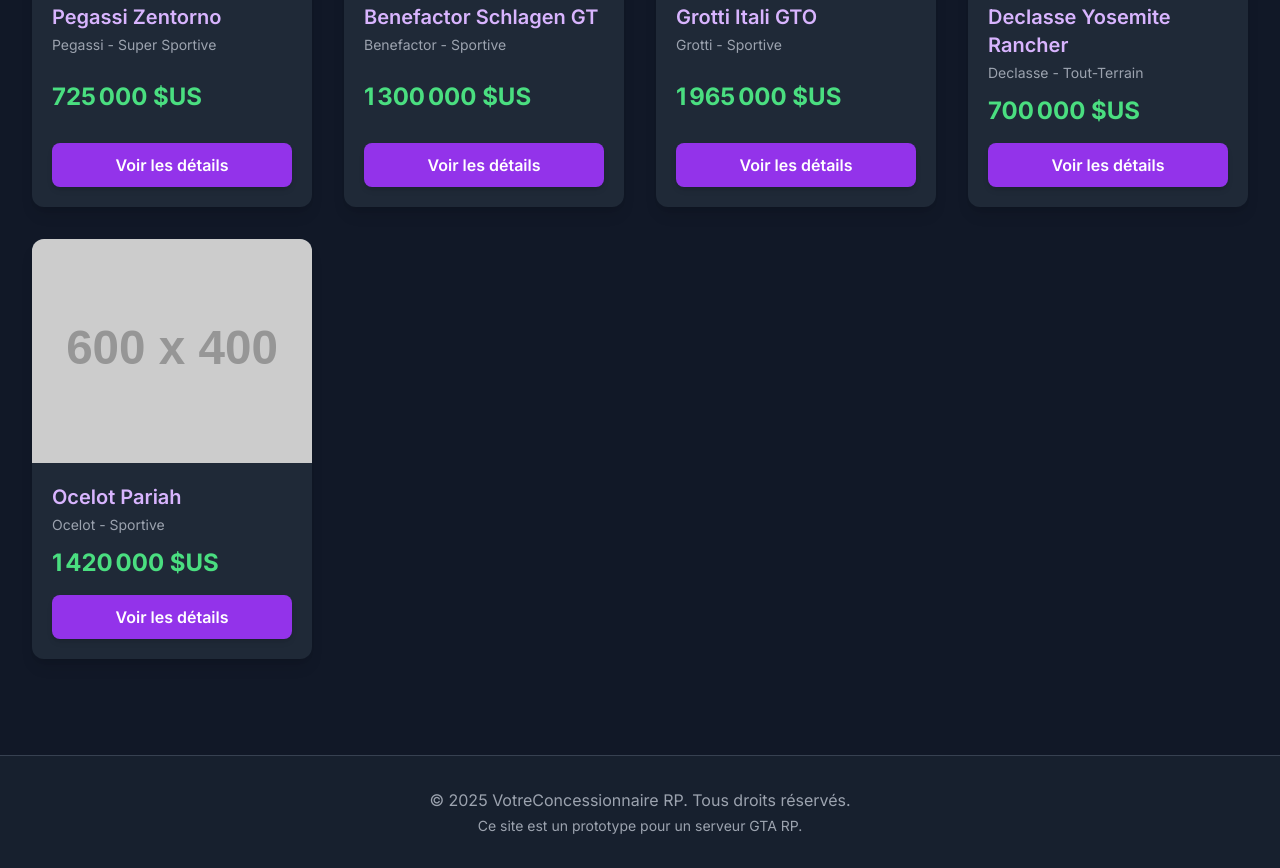
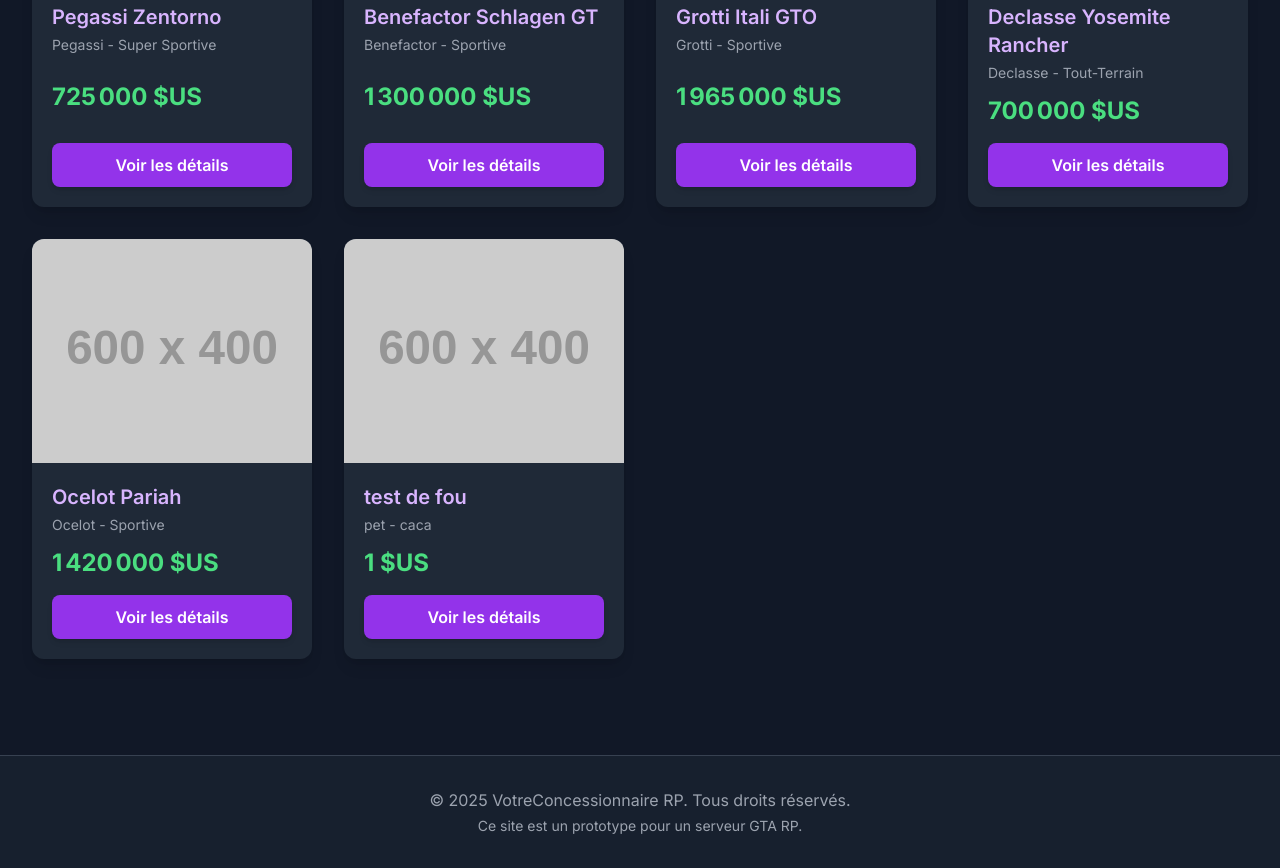
Before and after one commit to GRIYX/catalogue-vehicules-gta, a plain HTML site: page index.html in a window 1280 px wide. Shown: the part 676-1544 px from the top of the page. Drawn offline with nearby package versions, Linux system fonts and the light colour scheme; placeholder pictures from the web are drawn by us.

Commit message:
Update index.html

```diff
--- a/index.html
+++ b/index.html
@@ -233,6 +233,22 @@
                 image: "https://placehold.co/600x400/3B82F6/FFFFFF?text=Pariah", // Blue background
                 description: "La Pariah est réputée pour sa vitesse de pointe phénoménale, ce qui en fait l'une des voitures les plus rapides en ligne droite. Un classique pour les amateurs de vitesse.",
                 statistiques: { vitesseMax: 98, acceleration: 85, freinage: 78, tenueDeRoute: 82 },
+                customisations: [
+                    { nom: "Kit Aérodynamique", options: ["Type R", "Type S"], coutAdditionnel: 55000 },
+                ],
+                galerie: [
+                    "https://placehold.co/800x500/3B82F6/FFFFFF?text=Pariah",
+                ]
+            },
+            {
+                id: 6,
+                nom: "test de fou",
+                marque: "pet",
+                type: "caca",
+                prix: 1,
+                image: "https://placehold.co/600x400/3B82F6/FFFFFF?text=Pariah", // Blue background
+                description: "C'est un test",
+                statistiques: { vitesseMax: 100, acceleration: 2, freinage: 50, tenueDeRoute: 8 },
                 customisations: [
                     { nom: "Kit Aérodynamique", options: ["Type R", "Type S"], coutAdditionnel: 55000 },
                 ],
```
